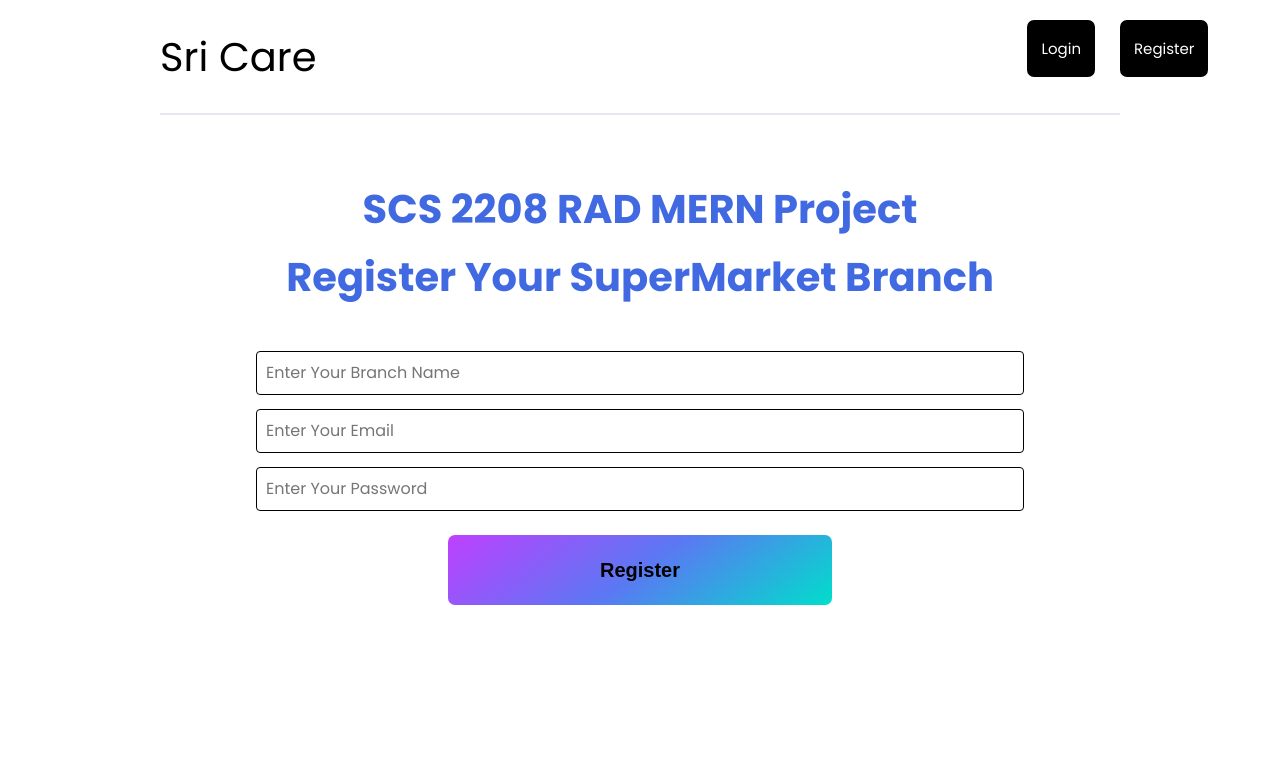
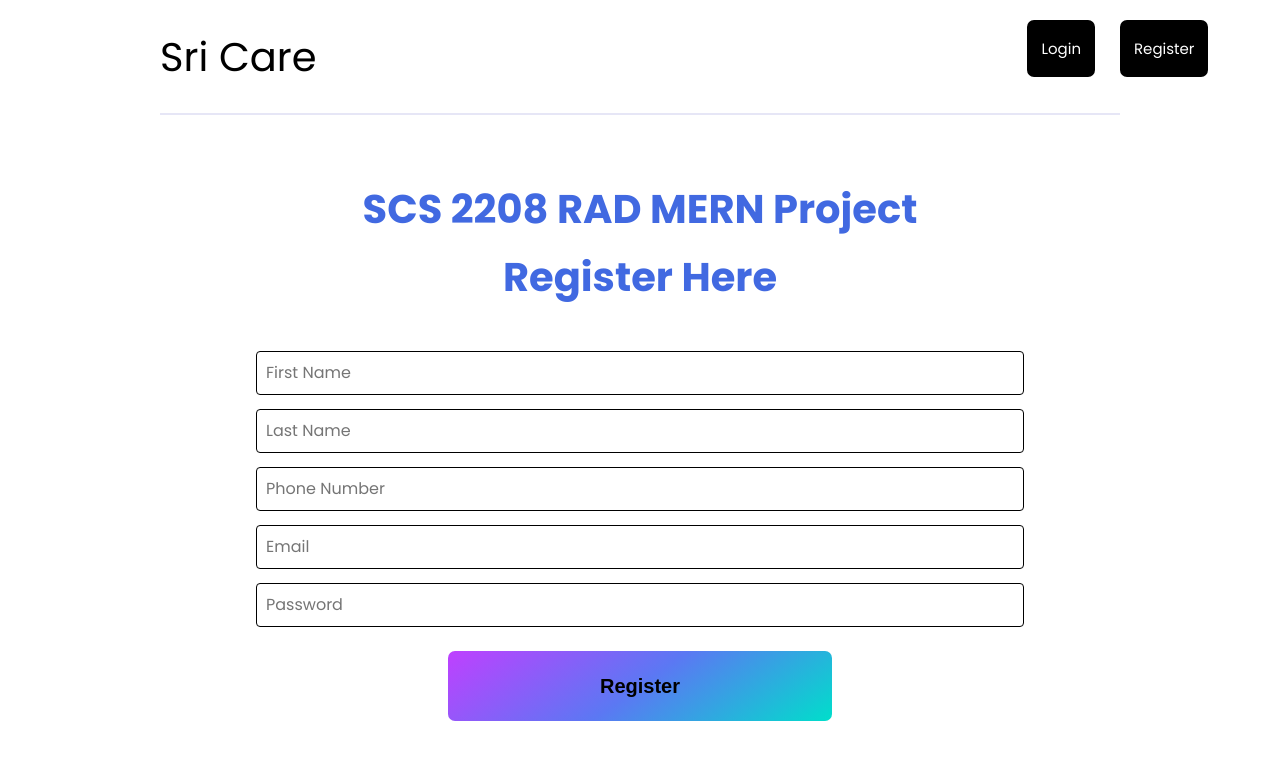
Before and after one commit to CharithSathsara/middleware-front-end, a React (Create React App) app: page /register in a window 1280 px wide. Shown: the top 760 px of the page. Built offline with nearby package versions, Linux system fonts and the light colour scheme.

Commit message:
Design signup page

```diff
--- a/src/pages/Register.jsx
+++ b/src/pages/Register.jsx
@@ -81,7 +81,7 @@ function Register() {
 
         <>
             <section className='heading'>
-                <h1>Register Your SuperMarket Branch</h1>
+                <h1>Register Here</h1>
             </section>
 
             <section className='form'>
@@ -91,7 +91,27 @@ function Register() {
                                id='name'
                                name='name'
                                value={name}
-                               placeholder='Enter Your Branch Name'
+                               placeholder='First Name'
+                               onChange={onChange}
+                        />
+                    </div>
+
+                    <div className='form-group'>
+                        <input type='text'
+                               id='name'
+                               name='name'
+                               value={name}
+                               placeholder='Last Name'
+                               onChange={onChange}
+                        />
+                    </div>
+
+                    <div className='form-group'>
+                        <input type='text'
+                               id='name'
+                               name='name'
+                               value={name}
+                               placeholder='Phone Number'
                                onChange={onChange}
                         />
                     </div>
@@ -100,7 +120,7 @@ function Register() {
                                id='email'
                                name='email'
                                value={email}
-                               placeholder='Enter Your Email'
+                               placeholder='Email'
                                onChange={onChange}
                         />
                     </div>
@@ -109,7 +129,7 @@ function Register() {
                                id='password'
                                name='password'
                                value={password}
-                               placeholder='Enter Your Password'
+                               placeholder='Password'
                                onChange={onChange}
                         />
                     </div>
```
